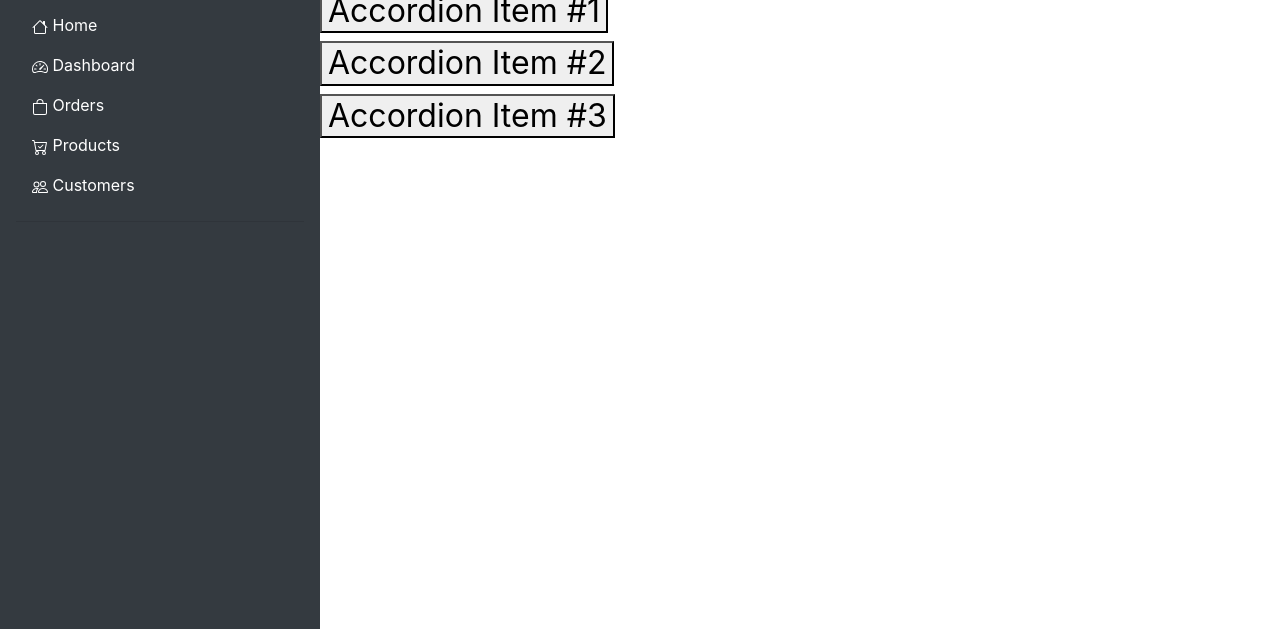
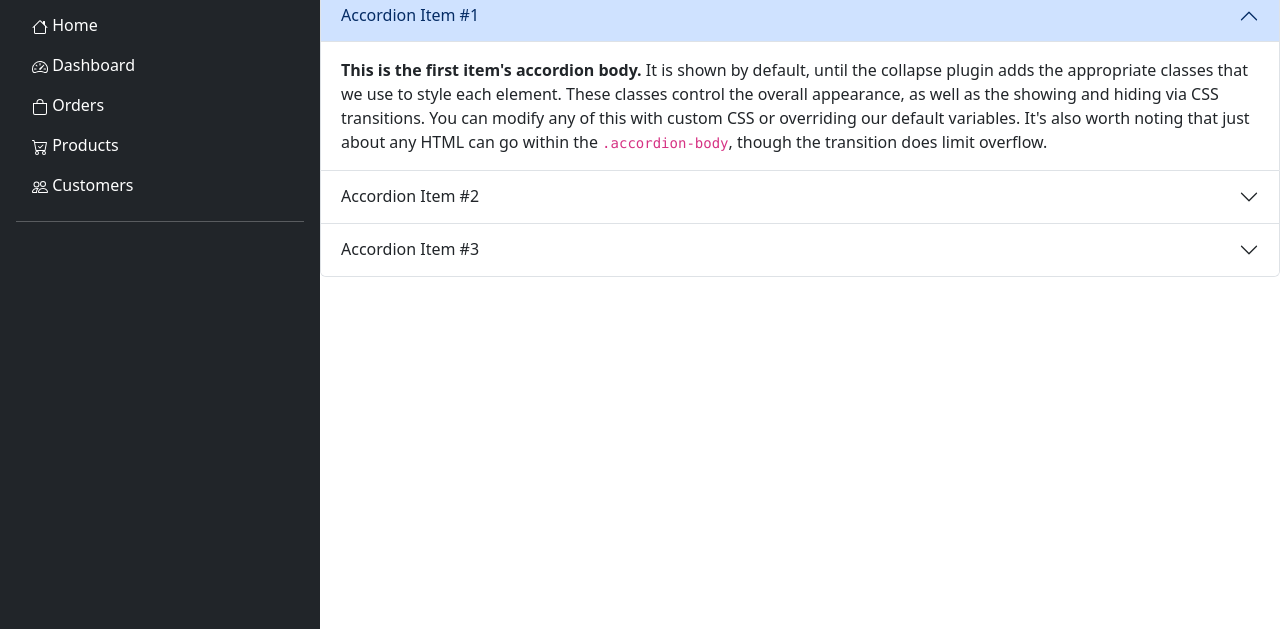
Before and after one commit to danishali49/Project2, a plain HTML site: page index.html in a window 1280 px wide. Shown: the part 171-800 px from the top of the page. Drawn offline with nearby package versions, Linux system fonts and the light colour scheme.

Commit message:
Tried to fix accordian

```diff
--- a/index.html
+++ b/index.html
@@ -3,10 +3,19 @@
 <head>
   <meta charset="UTF-8">
   <meta name="viewport" content="width=device-width, initial-scale=1.0">
-  <link rel="stylesheet" href="style.css">
-  <link rel="stylesheet" href="https://cdn.jsdelivr.net/npm/bootstrap@4.4.1/dist/css/bootstrap.min.css" integrity="sha384-Vkoo8x4CGsO3+Hhxv8T/Q5PaXtkKtu6ug5TOeNV6gBiFeWPGFN9MuhOf23Q9Ifjh" crossorigin="anonymous">
-  <link rel="stylesheet" href="https://cdnjs.cloudflare.com/ajax/libs/font-awesome/6.0.0/css/all.min.css">
-  <title>Document</title>
+  <link
+  href="https://cdn.jsdelivr.net/npm/bootstrap@5.3.2/dist/css/bootstrap.min.css"
+  rel="stylesheet"
+  integrity="sha384-T3c6CoIi6uLrA9TneNEoa7RxnatzjcDSCmG1MXxSR1GAsXEV/Dwwykc2MPK8M2HN"
+  crossorigin="anonymous"
+/>
+<link rel="stylesheet" href="style.css" />
+
+<link
+  rel="stylesheet"
+  href="https://cdnjs.cloudflare.com/ajax/libs/font-awesome/6.0.0/css/all.min.css"
+/>
+<title>Document</title>
 </head>
 <body>
 <!-- Sidebar -->
@@ -75,37 +84,44 @@
       <h1>Tools</h1>
     </div>
     <!-- Accordian -->
-    <div class="accordion accordion-flush" id="accordionFlushExample">
+    <div class="accordion" id="accordionPanelsStayOpenExample">
       <div class="accordion-item">
         <h2 class="accordion-header">
-          <button class="accordion-button collapsed" type="button" data-bs-toggle="collapse" data-bs-target="#flush-collapseOne" aria-expanded="false" aria-controls="flush-collapseOne">
+          <button class="accordion-button" type="button" data-bs-toggle="collapse" data-bs-target="#panelsStayOpen-collapseOne" aria-expanded="true" aria-controls="panelsStayOpen-collapseOne">
             Accordion Item #1
           </button>
         </h2>
-        <div id="flush-collapseOne" class="accordion-collapse collapse" data-bs-parent="#accordionFlushExample">
-          <div class="accordion-body">Placeholder content for this accordion, which is intended to demonstrate the <code>.accordion-flush</code> class. This is the first item's accordion body.</div>
+        <div id="panelsStayOpen-collapseOne" class="accordion-collapse collapse show">
+          <div class="accordion-body">
+            <strong>This is the first item's accordion body.</strong> It is shown by default, until the collapse plugin adds the appropriate classes that we use to style each element. These classes control the overall appearance, as well as the showing and hiding via CSS transitions. You can modify any of this with custom CSS or overriding our default variables. It's also worth noting that just about any HTML can go within the <code>.accordion-body</code>, though the transition does limit overflow.
+          </div>
         </div>
       </div>
       <div class="accordion-item">
         <h2 class="accordion-header">
-          <button class="accordion-button collapsed" type="button" data-bs-toggle="collapse" data-bs-target="#flush-collapseTwo" aria-expanded="false" aria-controls="flush-collapseTwo">
+          <button class="accordion-button collapsed" type="button" data-bs-toggle="collapse" data-bs-target="#panelsStayOpen-collapseTwo" aria-expanded="false" aria-controls="panelsStayOpen-collapseTwo">
             Accordion Item #2
           </button>
         </h2>
-        <div id="flush-collapseTwo" class="accordion-collapse collapse" data-bs-parent="#accordionFlushExample">
-          <div class="accordion-body">Placeholder content for this accordion, which is intended to demonstrate the <code>.accordion-flush</code> class. This is the second item's accordion body. Let's imagine this being filled with some actual content.</div>
+        <div id="panelsStayOpen-collapseTwo" class="accordion-collapse collapse">
+          <div class="accordion-body">
+            <strong>This is the second item's accordion body.</strong> It is hidden by default, until the collapse plugin adds the appropriate classes that we use to style each element. These classes control the overall appearance, as well as the showing and hiding via CSS transitions. You can modify any of this with custom CSS or overriding our default variables. It's also worth noting that just about any HTML can go within the <code>.accordion-body</code>, though the transition does limit overflow.
+          </div>
         </div>
       </div>
       <div class="accordion-item">
         <h2 class="accordion-header">
-          <button class="accordion-button collapsed" type="button" data-bs-toggle="collapse" data-bs-target="#flush-collapseThree" aria-expanded="false" aria-controls="flush-collapseThree">
+          <button class="accordion-button collapsed" type="button" data-bs-toggle="collapse" data-bs-target="#panelsStayOpen-collapseThree" aria-expanded="false" aria-controls="panelsStayOpen-collapseThree">
             Accordion Item #3
           </button>
         </h2>
-        <div id="flush-collapseThree" class="accordion-collapse collapse" data-bs-parent="#accordionFlushExample">
-          <div class="accordion-body">Placeholder content for this accordion, which is intended to demonstrate the <code>.accordion-flush</code> class. This is the third item's accordion body. Nothing more exciting happening here in terms of content, but just filling up the space to make it look, at least at first glance, a bit more representative of how this would look in a real-world application.</div>
+        <div id="panelsStayOpen-collapseThree" class="accordion-collapse collapse">
+          <div class="accordion-body">
+            <strong>This is the third item's accordion body.</strong> It is hidden by default, until the collapse plugin adds the appropriate classes that we use to style each element. These classes control the overall appearance, as well as the showing and hiding via CSS transitions. You can modify any of this with custom CSS or overriding our default variables. It's also worth noting that just about any HTML can go within the <code>.accordion-body</code>, though the transition does limit overflow.
+          </div>
         </div>
       </div>
+    </div>
     </div>
   </div>
 </div>
```
